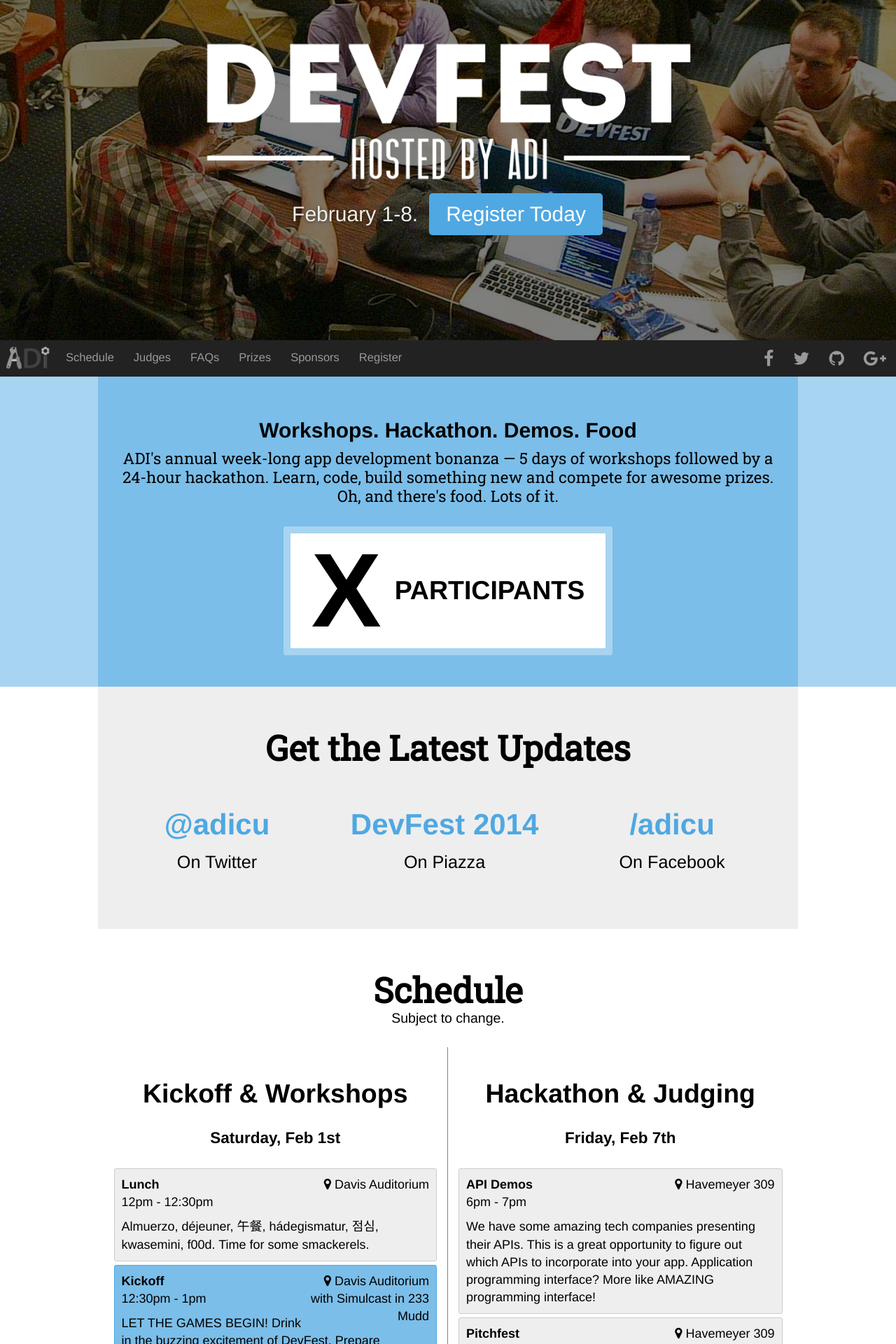
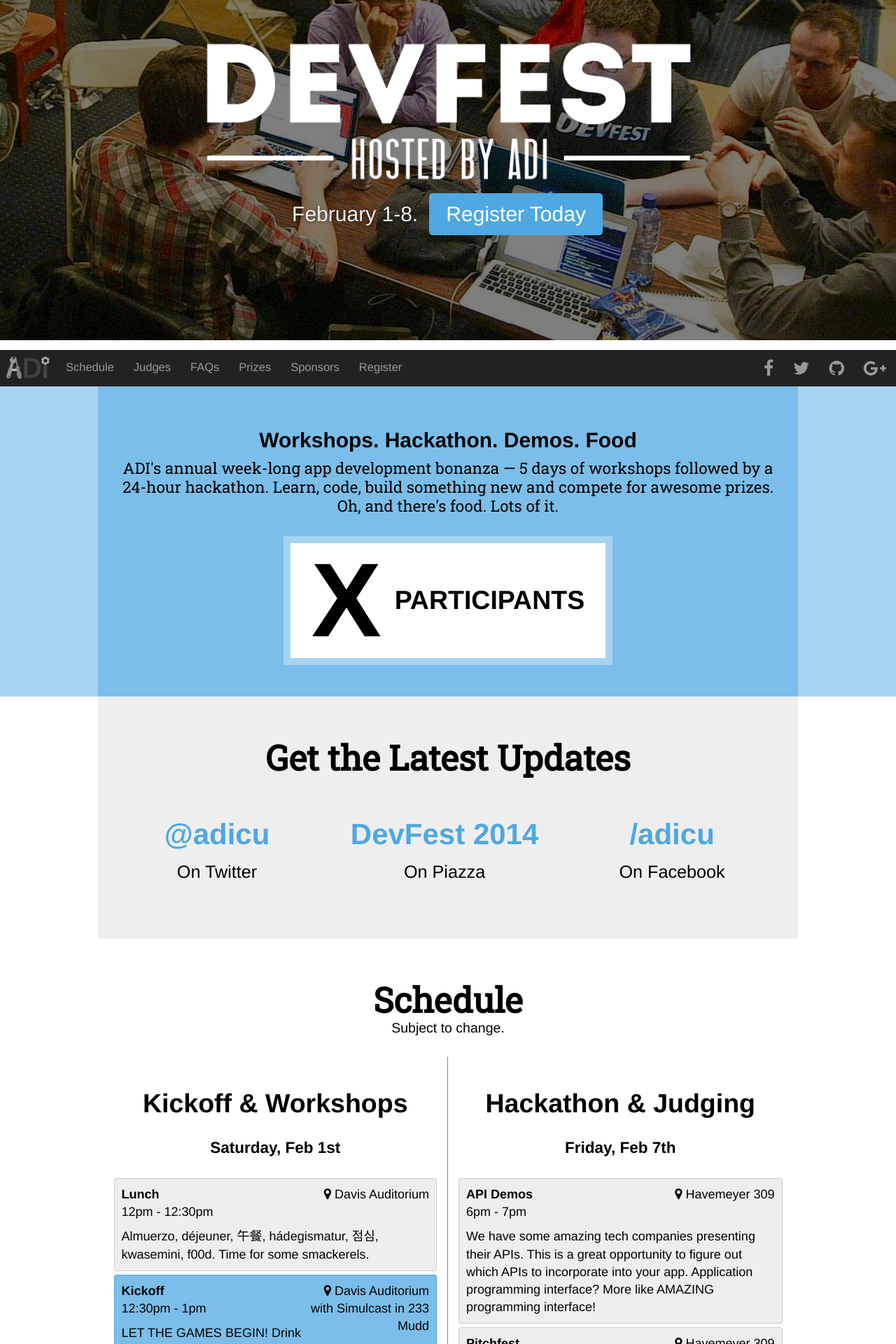
Before and after one commit to adicu/adicu.github.com-dep, a Jekyll site: the page built from devfest/index.html, in a window 1280 px wide. Shown: the top 1920 px of the page at 70% size. Built offline with Jekyll 4.4.1, drawn with Linux system fonts in a browser that asks for light colours; nearby versions of some CDN libraries.

Commit message:
Fix parallax alignment

```diff
--- a/_includes/header.html
+++ b/_includes/header.html
@@ -12,7 +12,7 @@
       <div class="newsletter">
         <p class="info"><em>Sign up for our newsletter for info on workshops, social events, and more:</em></p>
         <form action="http://adicu.us4.list-manage.com/subscribe/post?u=62d8b690f349b99dd7e0f3205&amp;id=01a495e6ed" method="post" id="gi-embedded-subscribe-form" name="gi-embedded-subscribe-form" class="validate" target="_blank" novalidate>
-          <input class="banner-newsletter-email" type="email" value="" name="EMAIL" id="gi-EMAIL" type="text" placeholder="Email address..." />
+          <input class="banner-newsletter-email" type="email" value="" name="EMAIL" id="gi-EMAIL" type="text" placeholder="Your email address" />
           <button class="button-blue" type="submit" id="gi-embedded-subscribe" name="subscribe">Sign Up!</button>
         </form>
       </div>
--- a/css/style.css
+++ b/css/style.css
@@ -718,7 +718,7 @@
   z-index: -101;
   max-height: 500px;
   width: 100%;
-  height: 54%;
+  height: 60%;
 }
 /* Phones */
 @media only screen and (max-width: 480px) {
@@ -743,7 +743,8 @@
   }
 }
 .img-ny {
-  background: url("../img/columbia-street.jpg") no-repeat center center;
+  background: url("../img/columbia-street.jpg") repeat center center;
+  height: 230px;
 }
 .img-ny.bottom {
   background-position: bottom center;
```
